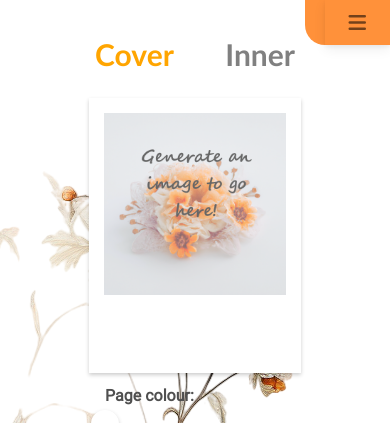
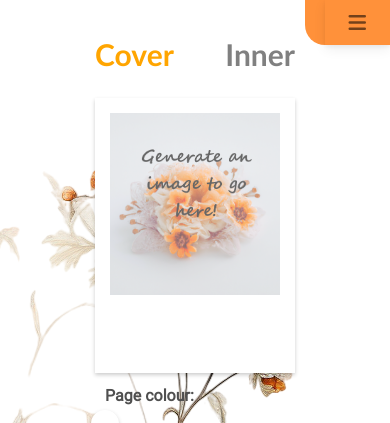
Before and after one commit to Rhett-Williams/personalised-cards-frontend, a React (Create React App) app: page /create in a window 390 px wide. Shown: the top 423 px of the page. Built offline with nearby package versions, Linux system fonts and the light colour scheme.

Commit message:
styling fix

```diff
--- a/src/App.css
+++ b/src/App.css
@@ -207,10 +207,8 @@ img[src=""] {
 }
 
 .background-div {
-  width: '40%';
-  min-width: 200px;
-  height: 30vw;
-  min-height: 275px;
+  width: 400px;
+  height: 600px;
   padding: 15px 15px 0px 15px;
   box-shadow: 0 2px 4px rgba(0, 0, 0, 0.2);
 }
@@ -469,7 +467,7 @@ img[src=""] {
 }
 }
 
-@media (max-width: 900px) {
+@media (max-width: 1240px) {
   .cover-side-options {
     position: relative;
     right: auto;
@@ -509,6 +507,10 @@ img[src=""] {
   .main-create-container {
     width: 100%;
   }
+  .background-div {
+    width: 200px;
+    height: 275px;
+  }
   .navbar-mine{
     display: none;
   }
```
